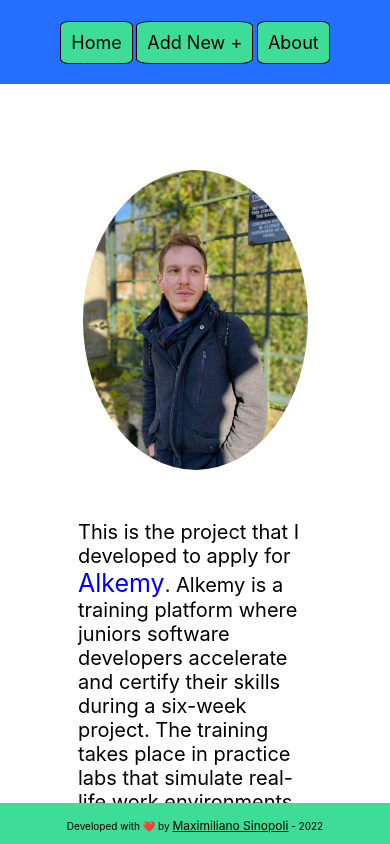
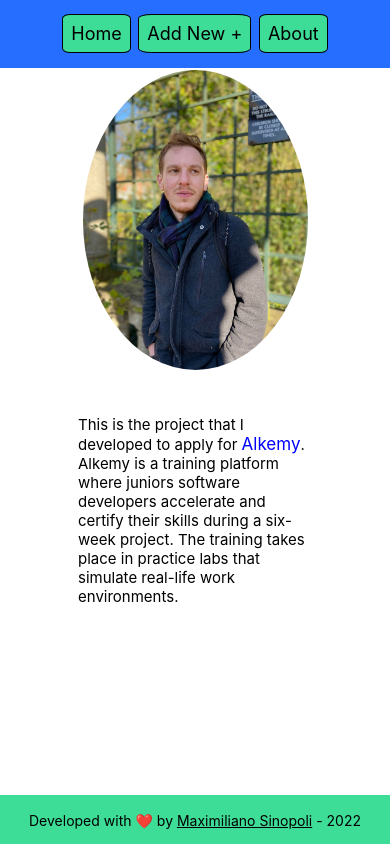
Before and after one commit to maximilianosinopoli/alkemyfront, a React (Create React App) app: page /about in a window 390 px wide. Built offline with nearby package versions, Linux system fonts and the light colour scheme.

Commit message:
responsive

```diff
--- a/src/index.css
+++ b/src/index.css
@@ -376,6 +376,10 @@ input {
     margin-top: 30px
   }
 
+  .about {
+    margin-top: 0px
+  }
+
   .alkemy {
     font-size: 25px;
     color: blue;
@@ -410,7 +414,7 @@ input {
 
   .footer {
     min-height: 3vh;
-    font-size: 10px;
+    font-size: 14px;
     width: 100%;
     background-color: #3ddc97;
     display: flex;
@@ -423,16 +427,16 @@ input {
 
   .developer {
     text-decoration: underline;
-    font-size: 12px;
+    font-size: 14px;
   }
 
   .header {
     background-color: rgb(204, 204, 204);
-    min-height: 10vh;
+    /* min-height: 10vh; */
     background-color: #256eff;
     width: 100%;
     display: flex;
-    align-items: center;
+    align-items: space-around;
     justify-content: center;
     overflow: hidden;
     position: fixed;
@@ -453,4 +457,60 @@ input {
     margin: 3px;
   }
 
+
+.nav-link {
+  text-decoration: none;
+  font-size: large;
+  color: inherit;
+  border: 1px solid black;
+  border-radius: 12%;
+  padding: 8px;
+  background-color: #3ddc97;
+  margin: 2px;
 }
+
+.about-description {
+  display: flex;
+  flex-direction: column;
+  align-items: center;
+  justify-content: center;
+  font-size: 15px;
+  min-height: 20vh;
+}
+
+.about-header {
+  display: flex;
+  flex-direction: row;
+  align-items: center;
+  justify-content: center;
+}
+
+.alkemy {
+  font-size: 17px;
+  color: blue;
+}
+
+.form-heading {
+  font-size: 25px;
+  color: red;
+  text-decoration: underline;
+  width: 100%;
+  display: flex;
+  align-items: center;
+  justify-content: center;
+  margin-top: -50px;
+}
+
+label {
+  margin-bottom: 5px;
+}
+
+.submit {
+  height: 40px;
+  width: 120px;
+  background-color: #3ddc97;
+  cursor: pointer;
+  font-size: 18px;
+  margin-top: 10px;
+}
+}
```
